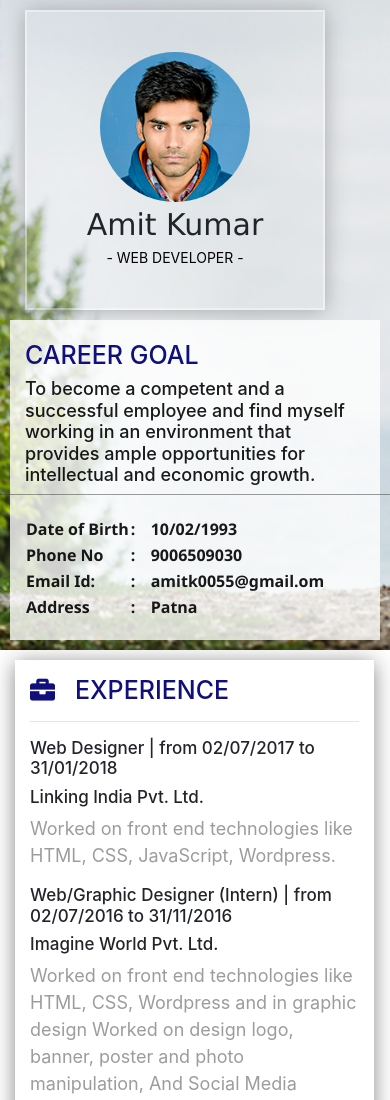
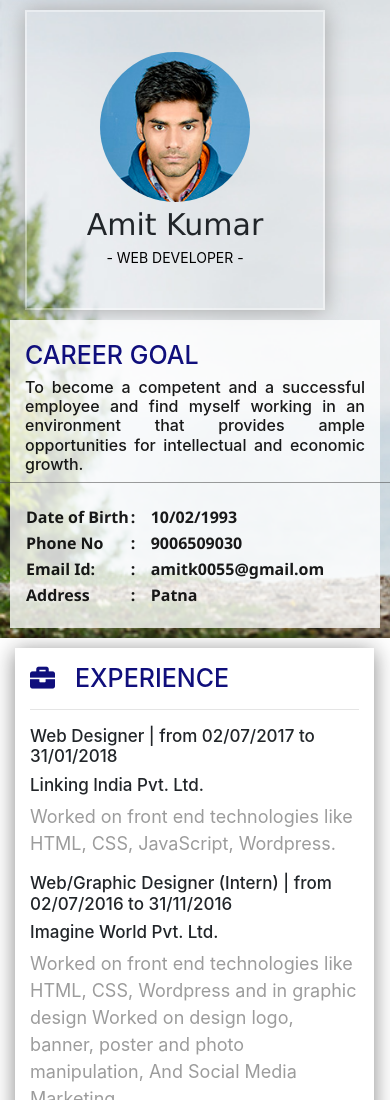
Before and after one commit to amitk0055/myResume, a plain HTML site: page index.html in a window 390 px wide. Shown: the top 1100 px of the page. Drawn offline with nearby package versions, Linux system fonts and the light colour scheme.

Commit message:
Update style.css

```diff
--- a/css/style.css
+++ b/css/style.css
@@ -179,6 +179,11 @@ footer{
     .box{
         margin-left: 25%;
     }
+    .desc{
+         font-weight: 450;
+        font-size: 16px;
+        text-align: justify;
+    }
     .header-collaps{
         background-color:rgba(255, 255, 255, 0.8);
         padding:20px 0px;
```
